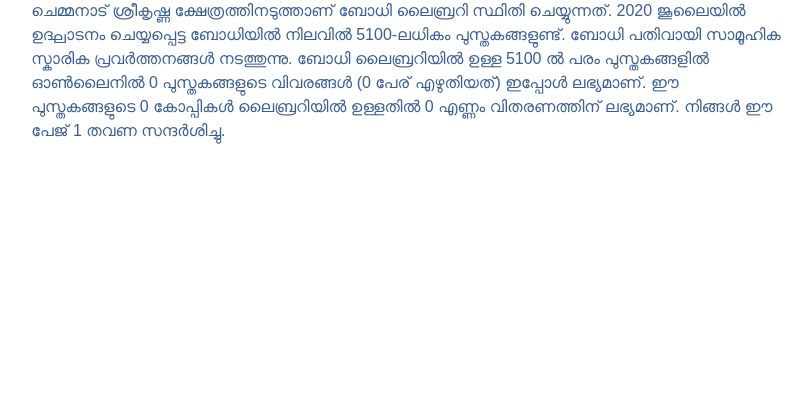
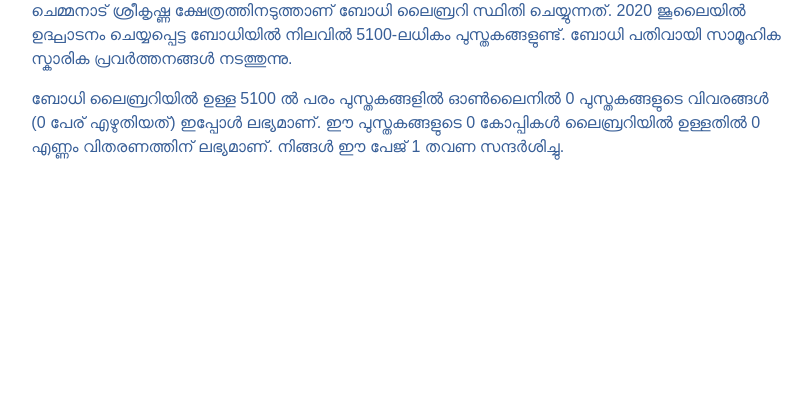
Before and after one commit to bodhiadmin/bodhilibrary, a Django app: page /catalog/ in a window 1280 px wide. Shown: the part 348-768 px from the top of the page, without its empty margins (197-1009 px from the left). Run offline with Django 3.2, Linux system fonts and the light colour scheme; data that the repository does not hold is empty.

Commit message:
Check with <p> inside <div>

```diff
--- a/catalog/templates/index.html
+++ b/catalog/templates/index.html
@@ -4,7 +4,7 @@
 <h1>ബോധി ഗ്രാമീണ വായനശാല  </h1>
 <div class="bodhi" style="width:750px">
     <img src="/static/images/bodhi.jpg" width="750" height="300"/>
-    <div class="caption"> ചെമ്മനാട് ശ്രീകൃഷ്ണ ക്ഷേത്രത്തിനടുത്താണ് ബോധി ലൈബ്രറി സ്ഥിതി ചെയ്യുന്നത്. 2020 ജൂലൈയിൽ ഉദ്ഘാടനം ചെയ്യപ്പെട്ട ബോധിയിൽ നിലവിൽ 5100-ലധികം പുസ്തകങ്ങളുണ്ട്. ബോധി പതിവായി സാമൂഹിക സ്കാരിക പ്രവർത്തനങ്ങൾ നടത്തുന്നു. ബോധി ലൈബ്രറിയിൽ ഉള്ള 5100 ൽ പരം പുസ്തകങ്ങളിൽ ഓൺലൈനിൽ {{ num_books }} പുസ്തകങ്ങളുടെ വിവരങ്ങൾ ({{ num_authors }} പേര് എഴുതിയത്) ഇപ്പോൾ ലഭ്യമാണ്. ഈ പുസ്തകങ്ങളുടെ {{ num_instances }} കോപ്പികൾ ലൈബ്രറിയിൽ ഉള്ളതിൽ {{ num_instances_available }} എണ്ണം വിതരണത്തിന് ലഭ്യമാണ്. നിങ്ങൾ ഈ പേജ് {{ num_visits }} തവണ സന്ദർശിച്ചു.</div>
+    <div class="caption"><p> ചെമ്മനാട് ശ്രീകൃഷ്ണ ക്ഷേത്രത്തിനടുത്താണ് ബോധി ലൈബ്രറി സ്ഥിതി ചെയ്യുന്നത്. 2020 ജൂലൈയിൽ ഉദ്ഘാടനം ചെയ്യപ്പെട്ട ബോധിയിൽ നിലവിൽ 5100-ലധികം പുസ്തകങ്ങളുണ്ട്. ബോധി പതിവായി സാമൂഹിക സ്കാരിക പ്രവർത്തനങ്ങൾ നടത്തുന്നു.</p> ബോധി ലൈബ്രറിയിൽ ഉള്ള 5100 ൽ പരം പുസ്തകങ്ങളിൽ ഓൺലൈനിൽ {{ num_books }} പുസ്തകങ്ങളുടെ വിവരങ്ങൾ ({{ num_authors }} പേര് എഴുതിയത്) ഇപ്പോൾ ലഭ്യമാണ്. ഈ പുസ്തകങ്ങളുടെ {{ num_instances }} കോപ്പികൾ ലൈബ്രറിയിൽ ഉള്ളതിൽ {{ num_instances_available }} എണ്ണം വിതരണത്തിന് ലഭ്യമാണ്. നിങ്ങൾ ഈ പേജ് {{ num_visits }} തവണ സന്ദർശിച്ചു.</div>
 </div>
 
 <br>
```
